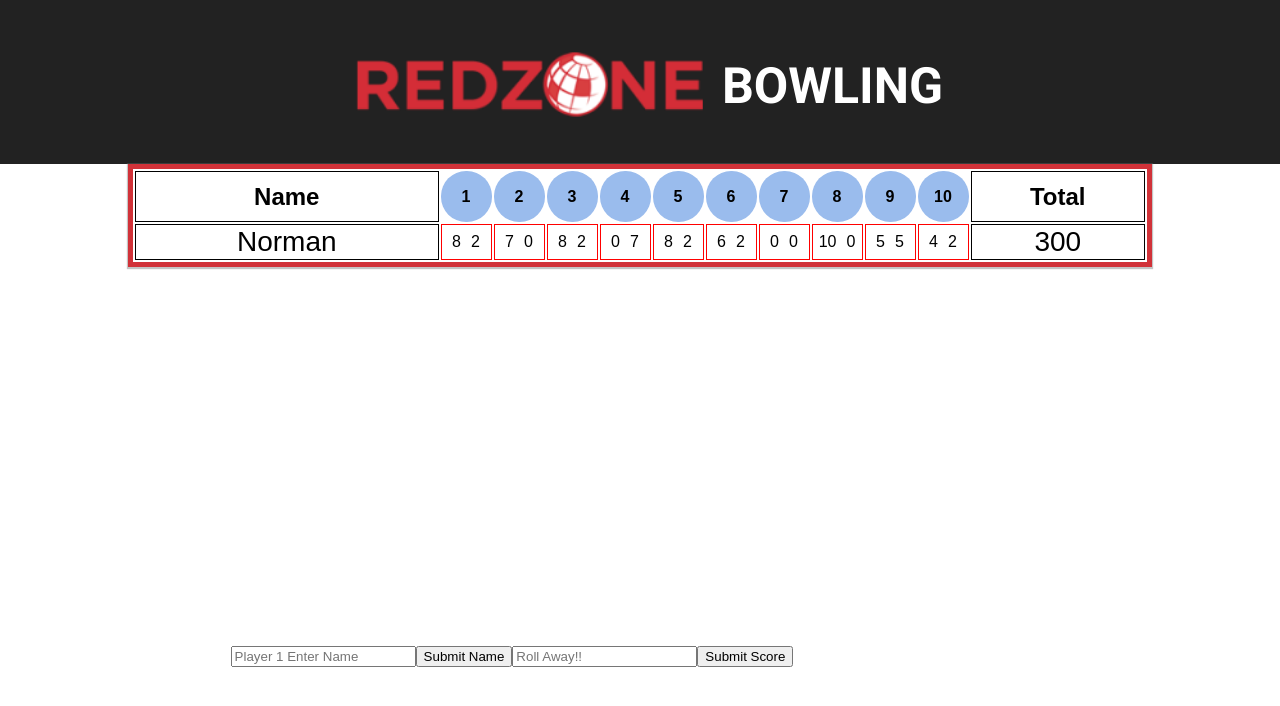
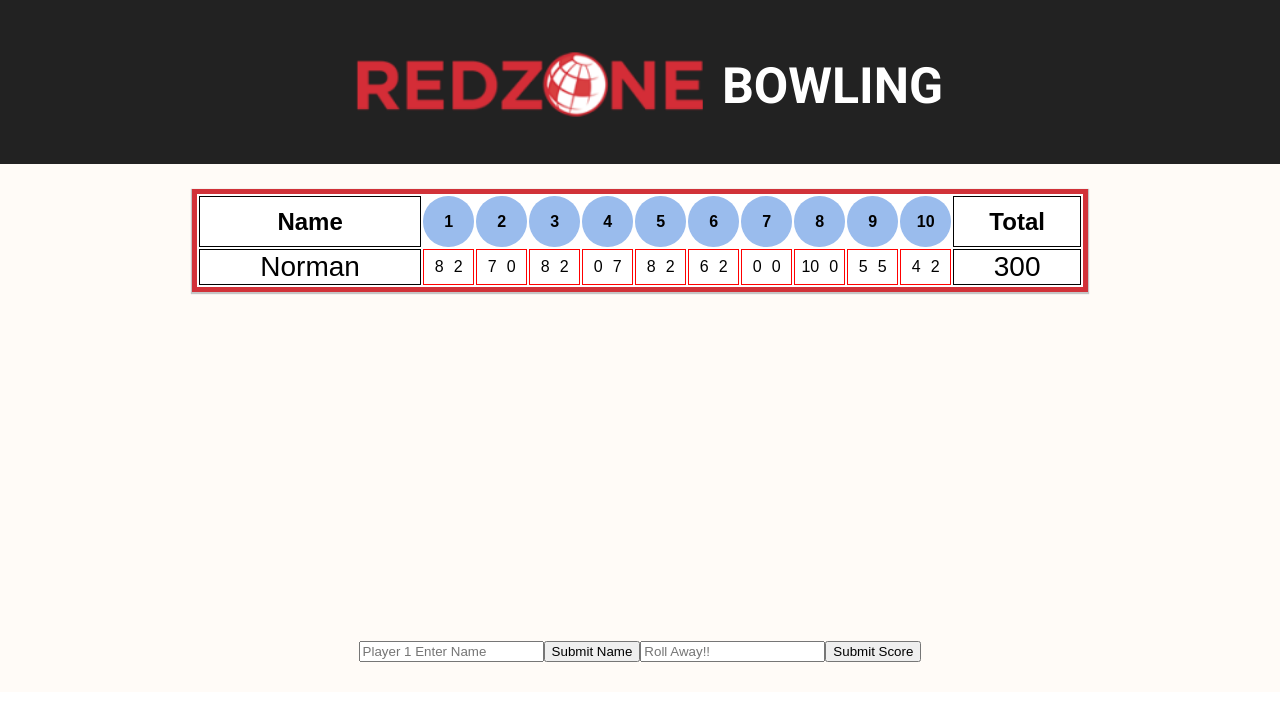
Before and after one commit to patrickjneel/redzone-bowling, a React (Create React App) app: page / in a window 1280 px wide. Shown: the top 706 px of the page. Built offline with nearby package versions, Linux system fonts and the light colour scheme.

Commit message:
styled score submission area

```diff
--- a/src/App.js
+++ b/src/App.js
@@ -7,7 +7,7 @@ class App extends Component {
     return (
       <div className="App">
         <header className="App-header">
-          <img className="logo-img" src={require('./redzone.png')} />
+          <img className="logo-img" src={require('./redzone.png')} alt="redzone-logo"/>
           <h1 className="App-title">BOWLING</h1>
         </header>
         <BowlingArea />
--- a/src/components/BowlingArea/BowlingArea.js
+++ b/src/components/BowlingArea/BowlingArea.js
@@ -25,6 +25,7 @@ class BowlingArea extends Component {
       <div className="bowling-area">
         <ScoreBoard />
         <div className="bowling-score-area">
+          <div className="input-and-btn-area">
             <input placeholder="Player 1 Enter Name"/>
             <button>
               Submit Name
@@ -35,6 +36,7 @@ class BowlingArea extends Component {
             </button>
           </div>
         </div>
+      </div>
     )
   }
 }
--- a/src/components/BowlingArea/bowling-area.css
+++ b/src/components/BowlingArea/bowling-area.css
@@ -1,4 +1,9 @@
 .bowling-area {
+  align-items: center;
+  background-color: #FFFBF7;
+  display: flex;
+  flex-direction: column;
+  justify-content: center;
   width: 100%;
 }
 
@@ -9,3 +14,10 @@
   justify-content: center;
   width: 80%;
 }
+
+.input-and-btn-area {
+  display: flex;
+  justify-content: center;
+  padding-bottom: 30px;
+  width: 100%;
+}
--- a/src/components/ScoreBoard/score-board.css
+++ b/src/components/ScoreBoard/score-board.css
@@ -2,13 +2,15 @@
   align-items: center;
   display: flex;
   justify-content: center;
+  width: 70%;
 }
 
 .score-board {
   background-color: white;
   border: 5px solid #d13239;
   box-shadow: 0px 1px 1px 1px #c5c5c5;
-  width: 80%;
+  margin-top: 25px;
+  width: 100%;
 }
 
 .name {
```
Lines whose indentation alone changed are shown as unchanged.
